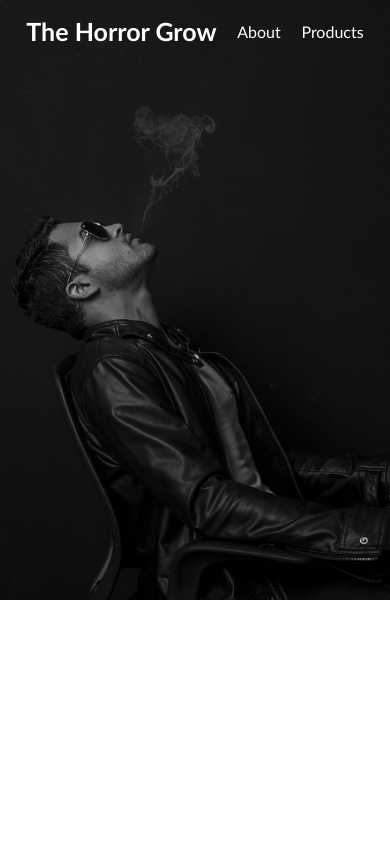
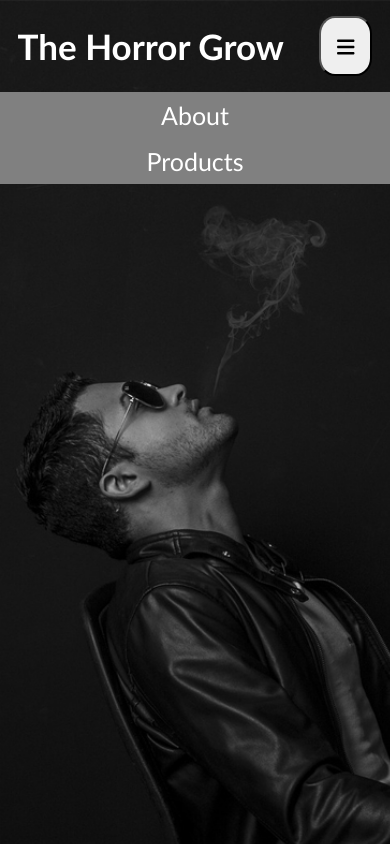
Before and after one commit to NerinaPac/TheHorrorGrow, a React (Vite) app: page / in a window 390 px wide. Shown: the top 844 px of the page. Built offline with nearby package versions, Linux system fonts and the light colour scheme.

Commit message:
Menu hamburguesa - Cambio de nombre componente

```diff
--- a/package.json
+++ b/package.json
@@ -10,6 +10,9 @@
     "preview": "vite preview"
   },
   "dependencies": {
+    "@fortawesome/fontawesome-svg-core": "^6.6.0",
+    "@fortawesome/free-solid-svg-icons": "^6.6.0",
+    "@fortawesome/react-fontawesome": "^0.2.2",
     "react": "^18.3.1",
     "react-dom": "^18.3.1",
     "react-router-dom": "^6.26.2"
--- a/src/App.jsx
+++ b/src/App.jsx
@@ -1,5 +1,7 @@
 import './App.css'
 import { BrowserRouter, Routes, Route } from "react-router-dom";
+
+
 import Home from "./views/Home";
 import Products from "./views/Products";
 
--- /dev/null
+++ b/src/components/Header.css
@@ -0,0 +1,70 @@
+header{
+    display: flex;
+    align-items: center;
+    flex-wrap: wrap;
+    justify-content: space-around;
+}
+
+nav{
+    display: flex;
+    justify-content: space-around;
+    width: 40%;
+}
+
+nav li{
+    list-style: none;
+}
+
+.logoNav{
+    display: flex;
+}
+.linkNavBar{
+    text-decoration: none;
+    font-size: 25px;
+    color: white;
+}
+.linkNavBar:hover{
+    text-decoration: underline;
+}
+.buttonBurgue{
+    font-size: 20px;
+    padding: 1rem;
+    border-radius: 30%;
+    display: none;
+}
+
+.oculto{
+    display: none;
+}
+
+@media (max-width: 550px) {
+
+    nav {
+        background-color: grey;
+        display: block;
+        text-align: center;
+        width: 100%;
+        }
+
+    nav li{
+        padding: 0.5rem 0;
+
+    }
+
+    h1{
+        font-size: 35px;
+    }
+
+    .buttonBurgue{
+        display: block;
+    }
+
+    .logoNav{
+        justify-content:space-around;
+        align-items: center;
+        width: 100%;
+        padding: 1rem 0 ;
+   }
+
+
+}
--- /dev/null
+++ b/src/components/Header.jsx
@@ -0,0 +1,37 @@
+import {Link} from "react-router-dom";
+import { useState } from "react";
+import { FontAwesomeIcon } from '@fortawesome/react-fontawesome'
+import { faBars } from '@fortawesome/free-solid-svg-icons'
+import './Header.css'
+
+
+function Header(){
+
+    const [isOpen, setIsOpen] = useState(false);
+    const toggleMenu = () => setIsOpen(!isOpen);
+
+    return(
+        <header>
+            <div className="logoNav">
+                <Link className="linkNavBar" to={`/`}>
+                    <h1>The Horror Grow</h1>
+                </Link>
+                <button className="buttonBurgue" onClick={toggleMenu}>
+                <FontAwesomeIcon icon={faBars} />
+                </button>
+            </div>
+            <nav className={isOpen ? `oculto` : ``}>
+                <Link className="linkNavBar" to={`/`}>
+                    <li>About</li>
+                </Link>
+
+                <Link className="linkNavBar" to={`/products`}>
+                    <li>Products</li>
+                </Link>
+            </nav>
+        </header>
+    )
+
+}
+
+export default Header;
--- a/src/components/ImgHome.css
+++ b/src/components/ImgHome.css
@@ -14,6 +14,5 @@
     .divFondo{
         background-image: url("../assets/portada-man_celu.jpg");
         background-position: left;
-        height: 600px;
     }
   }
--- a/src/components/ImgHome.jsx
+++ b/src/components/ImgHome.jsx
@@ -1,11 +1,11 @@
 import "./ImgHome.css"
-import NavBar from "./NavBar";
+import Header from "./Header";
 
 function ImgHome(){
 
 return(
     <div className="divFondo">
-        <NavBar></NavBar>
+        <Header></Header>
     </div>
 
 
--- a/src/components/NavBar.css
+++ /dev/null
@@ -1,39 +0,0 @@
-nav{
-    display: flex;
-    align-items: center;
-    flex-wrap: wrap;
-    justify-content: space-around;
-    padding: 1rem;
-
-}
-
-h1{
-    text-align: center;
-}
-
-nav li{
-    list-style: none;
-
-}
-
-.linkNavBar{
-    text-decoration: none;
-    font-size: 25px;
-    color: white;
-
-}
-
-.linkNavBar:hover{
-
-    text-decoration: underline;
-}
-
-@media (max-width: 550px) {
-
-    nav h1{
-        font-size: 25px;
-    }
-    .linkNavBar{
-        font-size: 16px;
-    }
-  }
--- a/src/components/NavBar.jsx
+++ /dev/null
@@ -1,28 +0,0 @@
-import {Link} from "react-router-dom";
-import './NavBar.css'
-
-
-function NavBar(){
-
-    return(
-        <header>
-
-            <nav>
-            <Link className="linkNavBar" to={`/`}>
-                    <h1>The Horror Grow</h1>
-            </Link>
-                <Link className="linkNavBar" to={`/`}>
-                    <li>About</li>
-                </Link>
-
-                <Link className="linkNavBar" to={`/products`}>
-                    <li>Products</li>
-                </Link>
-            </nav>
-        </header>
-
-    )
-
-}
-
-export default NavBar;
```
Also changed, not shown: 1 other file (tests, documents, lock files or other folders).
